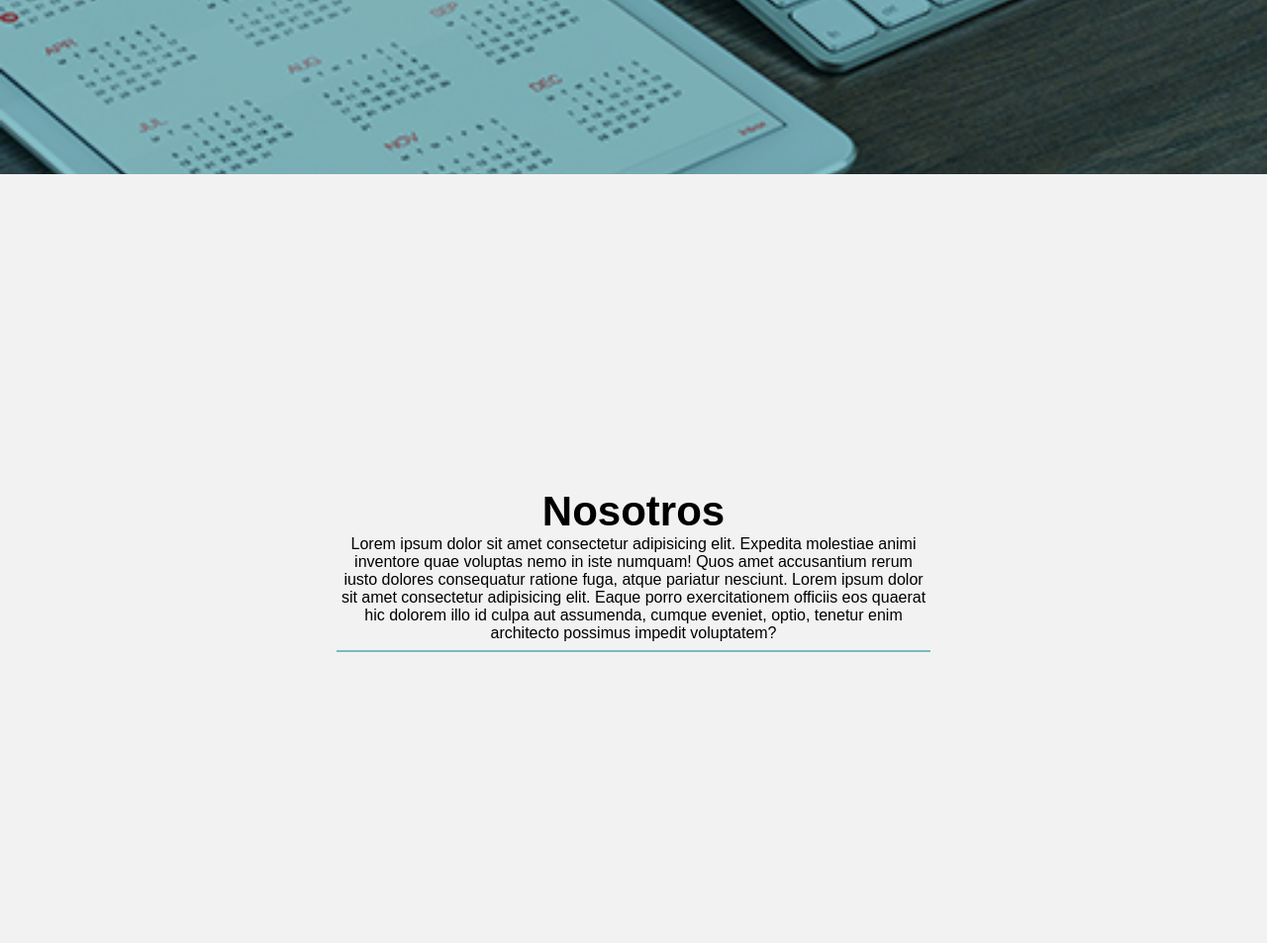
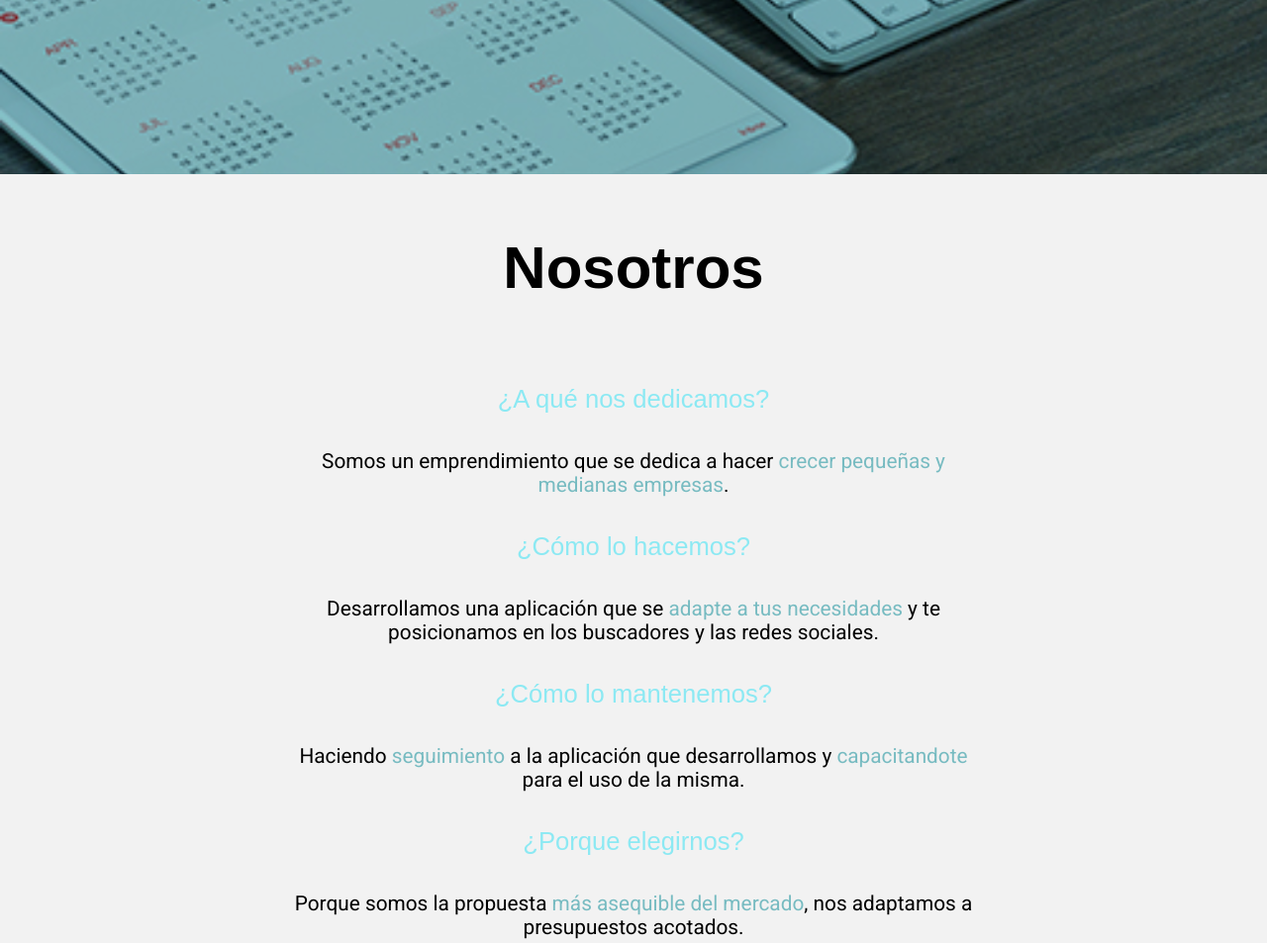
Before and after one commit to seitondev/web, a PHP site: page / in a window 1280 px wide. Shown: the part 624-1577 px from the top of the page at 99% size. Run offline with PHP 8.4, Linux system fonts and the light colour scheme.

Commit message:
Se arregla el acerca de

```diff
--- a/index.html
+++ b/index.html
@@ -24,9 +24,18 @@
     </header>
     <section class="aboutus">
         <article>
-            <span>Nosotros</span>
-            <p>Lorem ipsum dolor sit amet consectetur adipisicing elit. Expedita molestiae animi inventore quae voluptas nemo in iste numquam! Quos amet accusantium rerum iusto dolores consequatur ratione fuga, atque pariatur nesciunt. Lorem ipsum dolor
-                sit amet consectetur adipisicing elit. Eaque porro exercitationem officiis eos quaerat hic dolorem illo id culpa aut assumenda, cumque eveniet, optio, tenetur enim architecto possimus impedit voluptatem?</p>
+            <div class="nos-tittle">Nosotros</div>
+            <div class="subtitle">¿A qué nos dedicamos?</div>
+            <div class="text">Somos un emprendimiento que se dedica a hacer <span>crecer pequeñas y medianas empresas</span>.</div>
+            <div class="subtitle">¿Cómo lo hacemos?</div>
+            <div class="text">Desarrollamos una aplicación que se <span>adapte a tus necesidades</span> y te posicionamos en los buscadores y las redes sociales.</div>
+            <div class="subtitle">¿Cómo lo mantenemos?</div>
+            <div class="text">Haciendo <span>seguimiento</span> a la aplicación que desarrollamos y <span>capacitandote</span> para el uso de la misma.</div>
+            <div class="subtitle">¿Porque elegirnos?</div>
+            <div class="text">Porque somos la propuesta <span>más asequible del mercado</span>, nos adaptamos a presupuestos acotados. </div>
+            <div class="subtitle">¿Quienes somos?</div>
+            <div class="text final">Somos un equipo totalmente freelancer compuesto por <span></span></div>
+            <p></p>
         </article>
     </section>
     <section class="workers">
--- a/main-style.css
+++ b/main-style.css
@@ -3,8 +3,7 @@ body {
   -moz-box-sizing: border-box;
   box-sizing: border-box;
   margin: 0px;
-  padding: 0px;
-}
+  padding: 0px; }
 
 .header {
   display: flex;
@@ -17,19 +16,16 @@ body {
   background-color: rgba(119, 187, 193, 0.9);
   background-blend-mode: multiply;
   background-attachment: fixed;
-  color: white;
-}
+  color: white; }
 
 .header-options {
   height: 7vh;
   padding-top: 3vh;
   font-size: 20px;
-  max-width: 1000px;
-}
+  max-width: 1000px; }
   .header-options a {
     padding-left: 2vw;
-  padding-right: 2vw;
-}
+    padding-right: 2vw; }
 
 .seiton-title {
   height: 90vh;
@@ -38,59 +34,69 @@ body {
   justify-content: center;
   align-items: center;
   font-size: 108px;
-  max-width: 1000px;
-}
+  max-width: 1000px; }
   .seiton-title span {
     border: 2px white solid;
     padding-left: 2vw;
     padding-right: 2vw;
     padding-top: 2vh;
     padding-bottom: 2vh;
-  border-radius: 10px;
-}
+    border-radius: 10px; }
 
 .aboutus {
   height: 100vh;
   padding: 0;
-  margin: 0;
+  margin-bottom: 250px;
   display: flex;
-  align-items: center;
-  justify-content: center;
-}
+  justify-content: center; }
   .aboutus article {
     max-width: 1000px;
     display: flex;
     flex-direction: column;
     align-items: center;
-  font-family: sans-serif;
-}
-.aboutus span {
+    font-family: sans-serif; }
+    .aboutus article .subtitle {
+      padding-bottom: 3vh;
+      padding-top: 3vh;
+      font-size: 3.2vh;
+      color: #8ce9f3; }
+    .aboutus article .text {
+      font-size: 2.6vh;
+      padding-bottom: 1.5vh;
+      padding-top: 1.5vh;
+      text-align: center;
+      max-width: 90vh;
+      width: 100%;
+      font-family: Roboto; }
+    .aboutus article span {
+      color: #77bbc1; }
+    .aboutus article span:hover {
+      color: #8ce9f3;
+      text-decoration: underline; }
+  .aboutus .nos-tittle {
     font-weight: bold;
-  padding: 0;
-  margin: 0;
-  font-size: 42px;
-}
+    font-size: 60px;
+    text-align: center;
+    margin: 30px 20px;
+    padding: 30px 20px; }
   .aboutus p {
     width: 60%;
     padding: 0;
     margin: 0;
     text-align: center;
     padding-bottom: 1vh;
-  border-bottom: 2px #77bbc1 solid;
-}
+    border-bottom: 2px #77bbc1 solid; }
 
 body {
   background: #f2f2f2;
-  font-family: Roboto, Helvetica, sans-serif;
-}
+  font-family: Roboto, Helvetica, sans-serif; }
 
 .workers {
   background: url("./css/recurses/background.png") #4baf99;
   background-position: center;
   background-size: cover;
   background-attachment: fixed;
-  display: flex;
-}
+  display: flex; }
   .workers .content-father-one {
     display: flex;
     flex-direction: column;
@@ -98,14 +104,12 @@ body {
     margin: 0 auto;
     width: 100%;
     max-width: 1000px;
-  margin-bottom: 200px;
-}
+    margin-bottom: 200px; }
     .workers .content-father-one .childs {
       flex-direction: row;
       flex-wrap: wrap;
       display: flex;
-  justify-content: center;
-}
+      justify-content: center; }
       .workers .content-father-one .childs .child {
         display: flex;
         color: white;
@@ -114,19 +118,16 @@ body {
         align-items: center;
         margin: 0px 50px;
         margin-bottom: 60px;
-  width: 40%;
-}
+        width: 40%; }
         .workers .content-father-one .childs .child .imagen {
           width: 400px;
           height: 400px;
           margin: 20px;
           border-radius: 50%;
-  border: 2px solid rgba(255, 255, 255, 0.8);
-}
+          border: 2px solid rgba(255, 255, 255, 0.8); }
         .workers .content-father-one .childs .child .imagen:hover {
           opacity: 100%;
-  border: 2px solid #4baf99;
-}
+          border: 2px solid #4baf99; }
         .workers .content-father-one .childs .child p {
           width: 400px;
           height: 80px;
@@ -134,36 +135,30 @@ body {
           margin-bottom: 5px;
           text-align: center;
           font-size: 25px;
-  font-weight: 200;
-}
+          font-weight: 200; }
         .workers .content-father-one .childs .child h3:hover {
-  color: #4baf99;
-}
+          color: #4baf99; }
         .workers .content-father-one .childs .child h3 {
           text-decoration: underline;
           font-size: 40px;
           margin: 0px;
           margin-bottom: 20px;
           width: 400px;
-  text-align: center;
-}
+          text-align: center; }
     .workers .content-father-one h2:hover {
-  color: #4baf99;
-}
+      color: #4baf99; }
     .workers .content-father-one h2 {
       height: 100%;
       color: white;
       font-size: 60px;
       text-align: center;
       margin: 30px 30px;
-  padding: 20px 20px;
-}
+      padding: 20px 20px; }
 
 .form-container {
   width: 100%;
   max-width: 1000px;
-  margin: 0px auto;
-}
+  margin: 0px auto; }
   .form-container .titulo {
     height: 100%;
     color: #212121;
@@ -171,35 +166,30 @@ body {
     text-align: center;
     margin: 30px 30px;
     margin-top: 200px;
-  padding: 20px 20px;
-}
+    padding: 20px 20px; }
   .form-container .formulario {
     display: flex;
-  flex-direction: column;
-}
-.form-container .formulario input[type=text] {
+    flex-direction: column; }
+    .form-container .formulario input[type="text"] {
       border: 1px solid #77BBC1;
       color: #77BBC1;
       padding: 40px;
       margin: 20px 100px;
-  font-size: 30px;
-}
-.form-container .formulario input[type=email] {
+      font-size: 30px; }
+    .form-container .formulario input[type="email"] {
       border: 1px solid #77BBC1;
       color: #77BBC1;
       padding: 40px;
       font-size: 30px;
-  margin: 20px 100px;
-}
+      margin: 20px 100px; }
     .form-container .formulario textarea {
       border: 1px solid #77BBC1;
       color: #77BBC1;
       padding: 40px;
       font-size: 30px;
       max-width: 100%;
-  margin: 20px 100px;
-}
-.form-container .formulario input[type=submit] {
+      margin: 20px 100px; }
+    .form-container .formulario input[type="submit"] {
       border: 1px solid white;
       background: #77BBC1;
       color: white;
@@ -209,23 +199,19 @@ body {
       width: 300px;
       margin: 0 auto;
       margin-top: 20px;
-  margin-bottom: 200px;
-}
-.form-container .formulario input[type=submit]:hover {
-  background: #1b6369;
-}
+      margin-bottom: 200px; }
+    .form-container .formulario input[type="submit"]:hover {
+      background: #1b6369; }
 
 footer {
   background-color: black;
   display: flex;
   padding: 0;
   margin: 0;
-  padding-bottom: 10vh;
-}
+  padding-bottom: 10vh; }
   footer article {
     background-color: #212121;
-  border-bottom: gray solid 0.1px;
-}
+    border-bottom: gray solid 0.1px; }
   footer .left {
     display: flex;
     flex-direction: column;
@@ -233,19 +219,16 @@ footer .left {
     align-items: center;
     justify-content: center;
     padding-top: 5vh;
-  padding-bottom: 2vh;
-}
+    padding-bottom: 2vh; }
     footer .left .logo {
       height: 5vh;
-  margin-bottom: 4vh;
-}
+      margin-bottom: 4vh; }
     footer .left .links a {
       font-family: sans-serif;
       padding-left: 0.5vw;
       padding-right: 0.5vw;
       color: white;
-  text-decoration: none;
-}
+      text-decoration: none; }
   footer .center {
     display: flex;
     flex-direction: column;
@@ -253,48 +236,38 @@ footer .center {
     justify-content: center;
     flex: 1;
     font-family: sans-serif;
-  color: white;
-}
+    color: white; }
     footer .center .contacto-mail {
       display: flex;
-  align-items: center;
-}
+      align-items: center; }
       footer .center .contacto-mail img {
         height: 3vh;
-  margin-right: 1vw;
-}
+        margin-right: 1vw; }
     footer .center .contacto-telefono {
       display: flex;
-  align-items: center;
-}
+      align-items: center; }
       footer .center .contacto-telefono img {
         height: 3vh;
-  margin-right: 1vw;
-}
+        margin-right: 1vw; }
   footer .right {
     flex: 1;
     display: flex;
-  flex-direction: column;
-}
+    flex-direction: column; }
     footer .right .social-media-links {
       padding-top: 3vh;
-  display: flex;
-}
+      display: flex; }
       footer .right .social-media-links a {
         display: flex;
         align-items: center;
         justify-content: center;
-  flex: 1;
-}
+        flex: 1; }
         footer .right .social-media-links a img {
-  height: 6vh;
-}
+          height: 6vh; }
     footer .right .info-web-page {
       padding-top: 2vh;
       display: flex;
       align-items: center;
       justify-content: center;
-  color: white;
-}
+      color: white; }
 
 /*# sourceMappingURL=main-style.css.map */
```
Also changed, not shown: style.scss (+29 -6 lines), 1 other file. Lines whose indentation alone changed are shown as unchanged.
